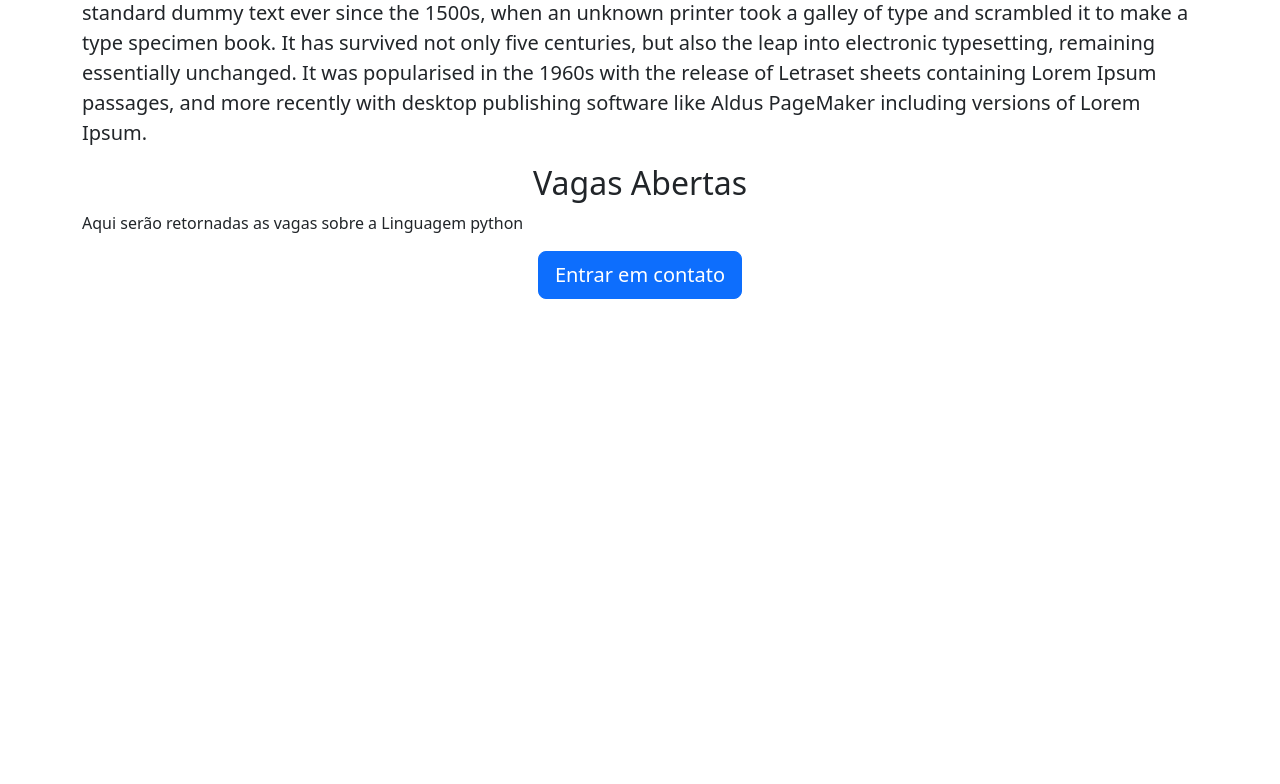
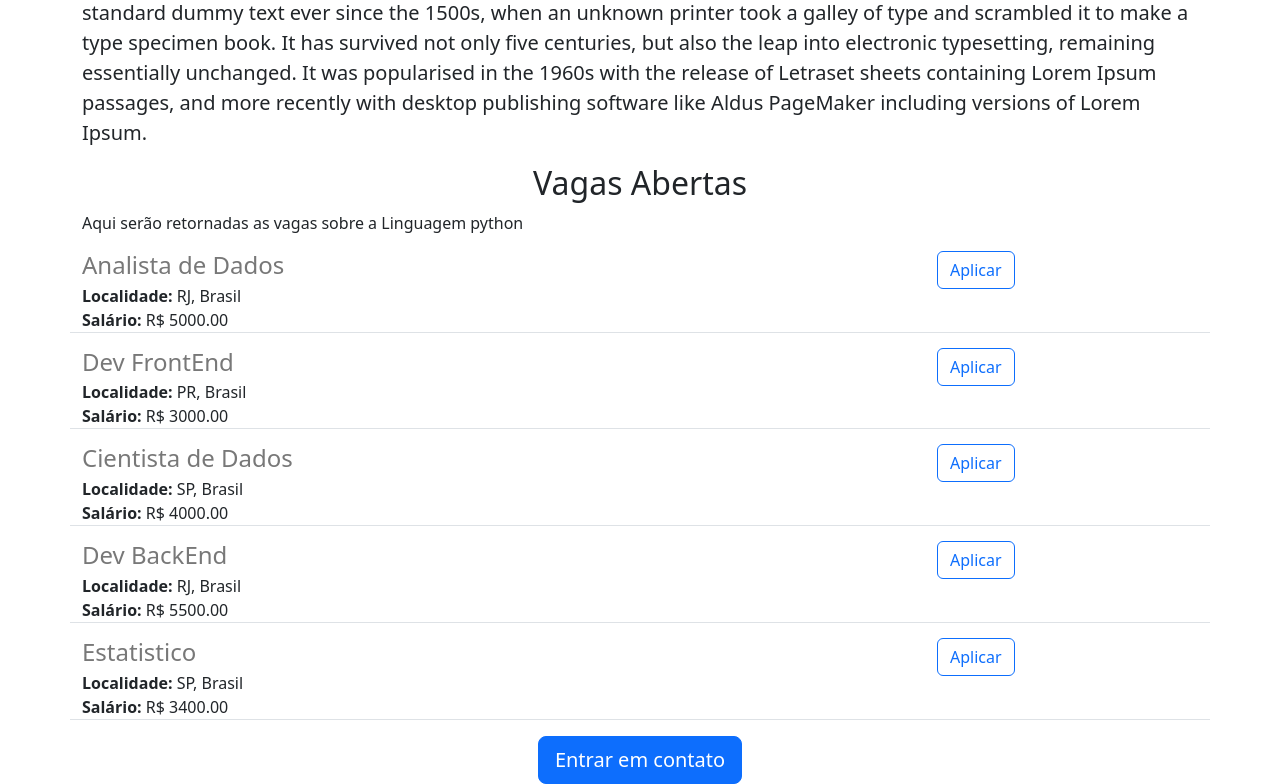
Before and after one commit to BrunoEstrella1707/Python-Carrer, a Flask app: page / in a window 1280 px wide. Shown: the part 894-1678 px from the top of the page. Before the commit the page ends 1193 px from the top, so only its background shows below. Run offline with Flask 3, Linux system fonts and the light colour scheme.

Commit message:
third commit

```diff
--- a/app.py
+++ b/app.py
@@ -1,11 +1,43 @@
-from flask import Flask, render_template
+from flask import Flask, render_template, jsonify
 
 app = Flask(__name__)
+
+VAGAS = [{
+  'id': 1,
+  'titulo': 'Analista de Dados',
+  'localidade': 'RJ, Brasil',
+  'salario': 'R$ 5000.00'
+}, {
+  'id': 2,
+  'titulo': 'Dev FrontEnd',
+  'localidade': 'PR, Brasil',
+  'salario': 'R$ 3000.00'
+}, {
+  'id': 3,
+  'titulo': 'Cientista de Dados',
+  'localidade': 'SP, Brasil',
+  'salario': 'R$ 4000.00'
+}, {
+  'id': 4,
+  'titulo': 'Dev BackEnd',
+  'localidade': 'RJ, Brasil',
+  'salario': 'R$ 5500.00'
+}, {
+  'id': 5,
+  'titulo': 'Estatistico',
+  'localidade': 'SP, Brasil',
+  'salario': 'R$ 3400.00'
+}]
 
 
 @app.route('/')
 def page_home():
-  return render_template('home.html')
+  return render_template('home.html', vagas=VAGAS)
+
+
+@app.route('/vagas')
+def lista_vagas():
+  return jsonify(VAGAS)
 
 
 if __name__ == '__main__':
--- a/templates/home.html
+++ b/templates/home.html
@@ -18,6 +18,13 @@
 
       <h2 class="text-center">Vagas Abertas</h2>
       <p>Aqui serão retornadas as vagas sobre a Linguagem python</p>
+
+      <p>
+        {% for vaga in vagas %}
+          {% include 'includes/vagas_item.html'%}
+        {% endfor %}
+      </p>
+
       <div class="text-center">
         <button class="btn btn-primary btn-lg">Entrar em contato</button>
       </div>
--- /dev/null
+++ b/templates/includes/vagas_item.html
@@ -0,0 +1,18 @@
+ <div class='row border-bottom' style='margin-bottom:15px;'>
+  <div class='col-9'>
+    <h4 style='color: rgb(120, 120, 120); margin-bottom: 4px;'>
+      {{ vaga.titulo }}
+    </h4>
+    <div>
+      <strong>Localidade:</strong>
+      {{ vaga.localidade}}
+    </div>
+    <div>
+      <strong>Salário:</strong>
+      {{ vaga.salario }}
+    </div>
+  </div>
+  <div class='col-3'>
+    <button type='button' class='btn btn-outline-primary'>Aplicar</button>
+  </div>
+</div>
```
